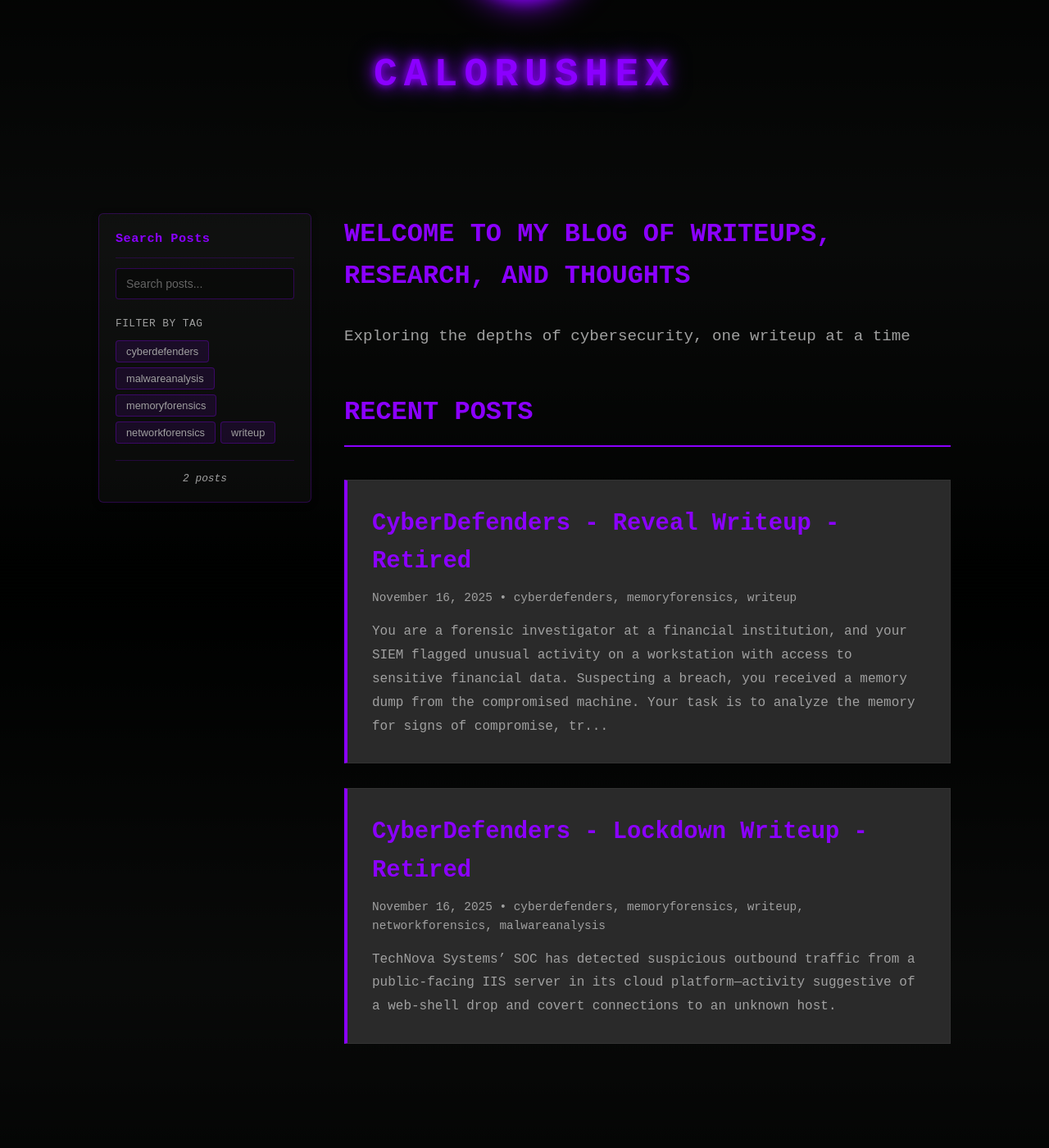
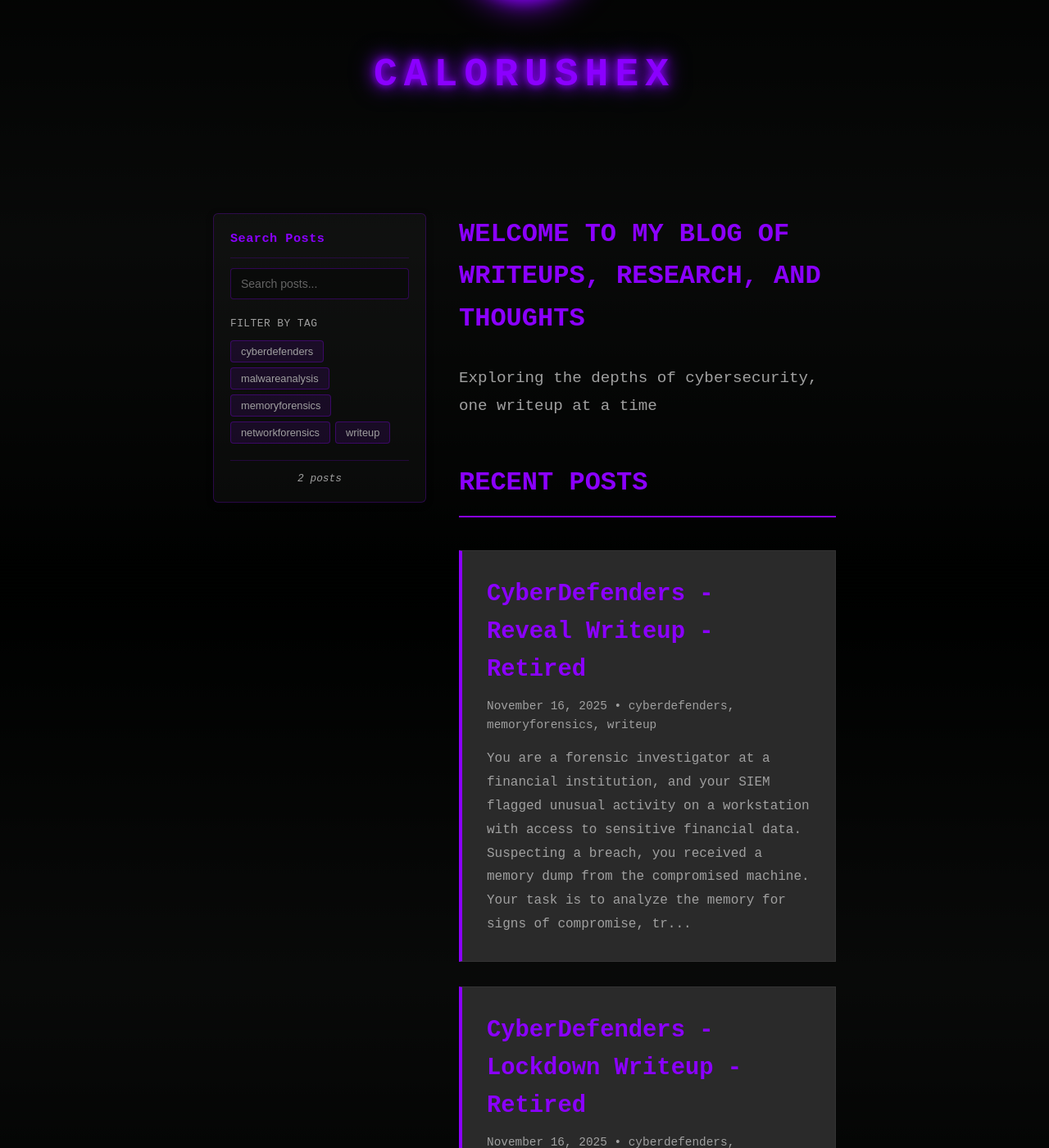
Before and after one commit to calorushex/calorushex.github.io, a Jekyll site: the page built from index.html, in a window 1280 px wide and 1400 px high, scrolled down 211 px. Shown: the whole window at 82% size. Built offline with Jekyll 4.4.1, drawn with Linux system fonts in a browser that asks for light colours.

Commit message:
Set layouts to 75% max-width for optimal reading width

```diff
--- a/assets/css/main.css
+++ b/assets/css/main.css
@@ -257,6 +257,7 @@ body {
 
 .post-layout {
     display: flex;
+    max-width: 75%;
     margin: 0 auto;
     padding: 0 40px;
     gap: 40px;
@@ -379,6 +380,7 @@ body {
 
 .home-layout {
     display: flex;
+    max-width: 75%;
     margin: 0 auto;
     padding: 0 40px;
     gap: 40px;
```
